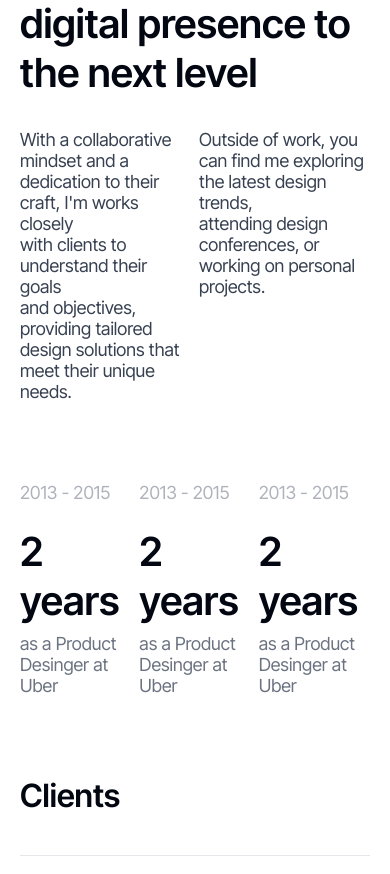
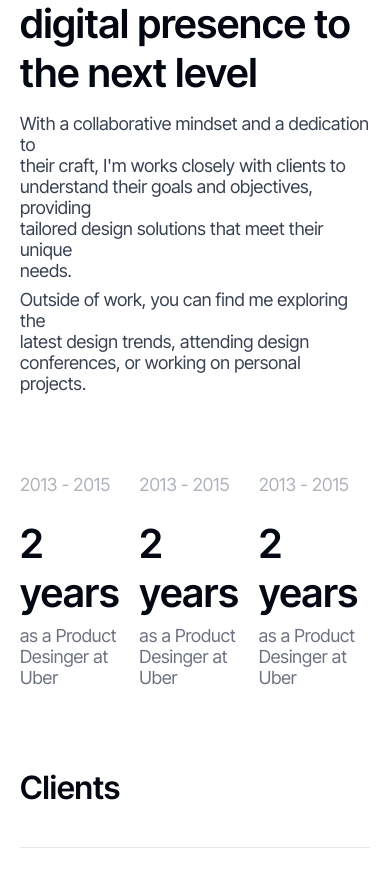
Before and after one commit to TommyNhatNguyen/showcase-portfolio, a Next.js app: page /about in a window 390 px wide. Shown: the part 1180-2054 px from the top of the page. Built offline with nearby package versions, Linux system fonts and the light colour scheme.

Commit message:
feat: done about hero section responsive

```diff
--- a/app/scss/pages/_about.scss
+++ b/app/scss/pages/_about.scss
@@ -188,8 +188,16 @@
         }
         &-info {
           margin-top: 40px;
+          .desc {
+            margin-top: 16px;
+            flex-direction: column;
+            &__para {
+              width: 100%;
+            }
+          }
         }
       }
     }
+    .scexperience {}
   }
 }
```
